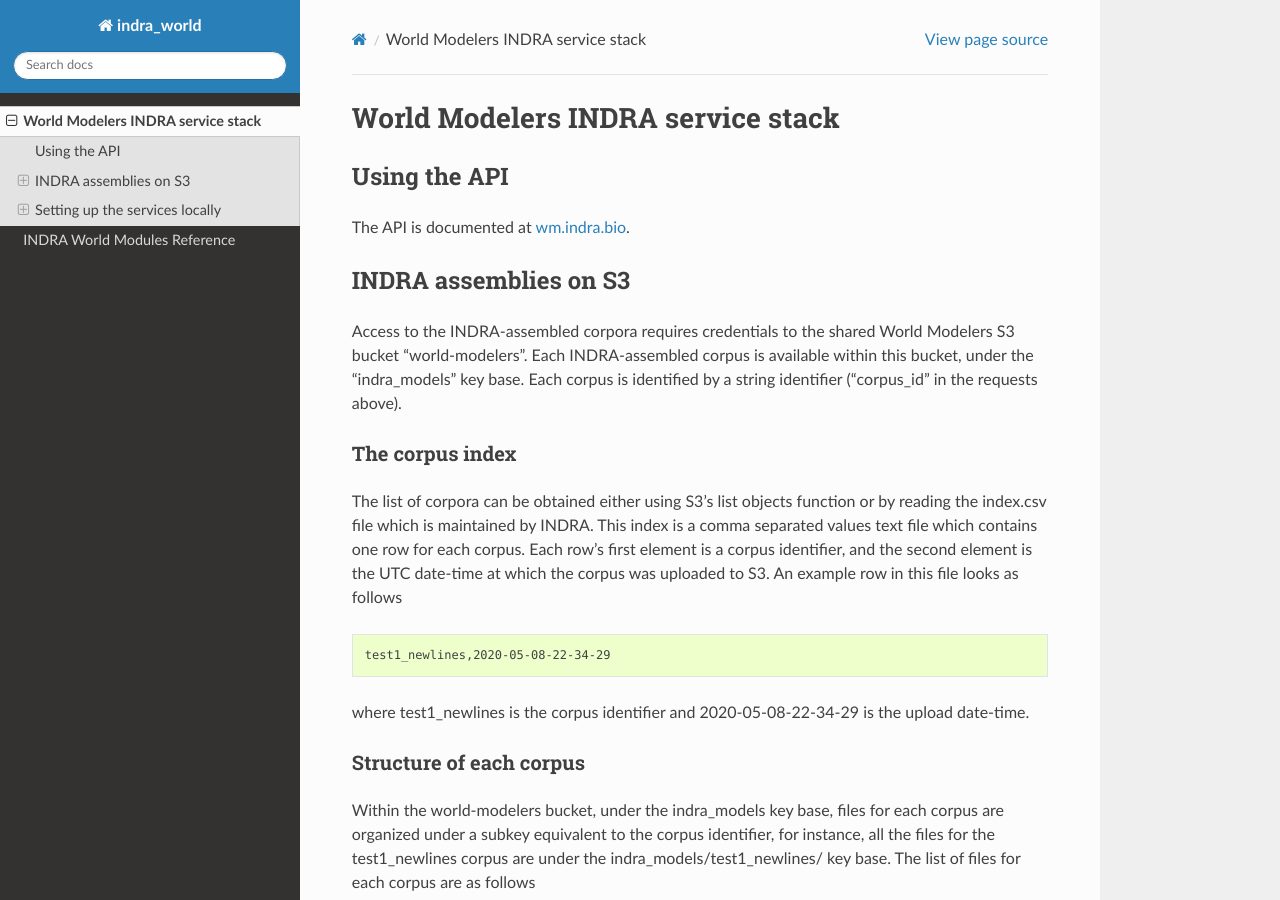
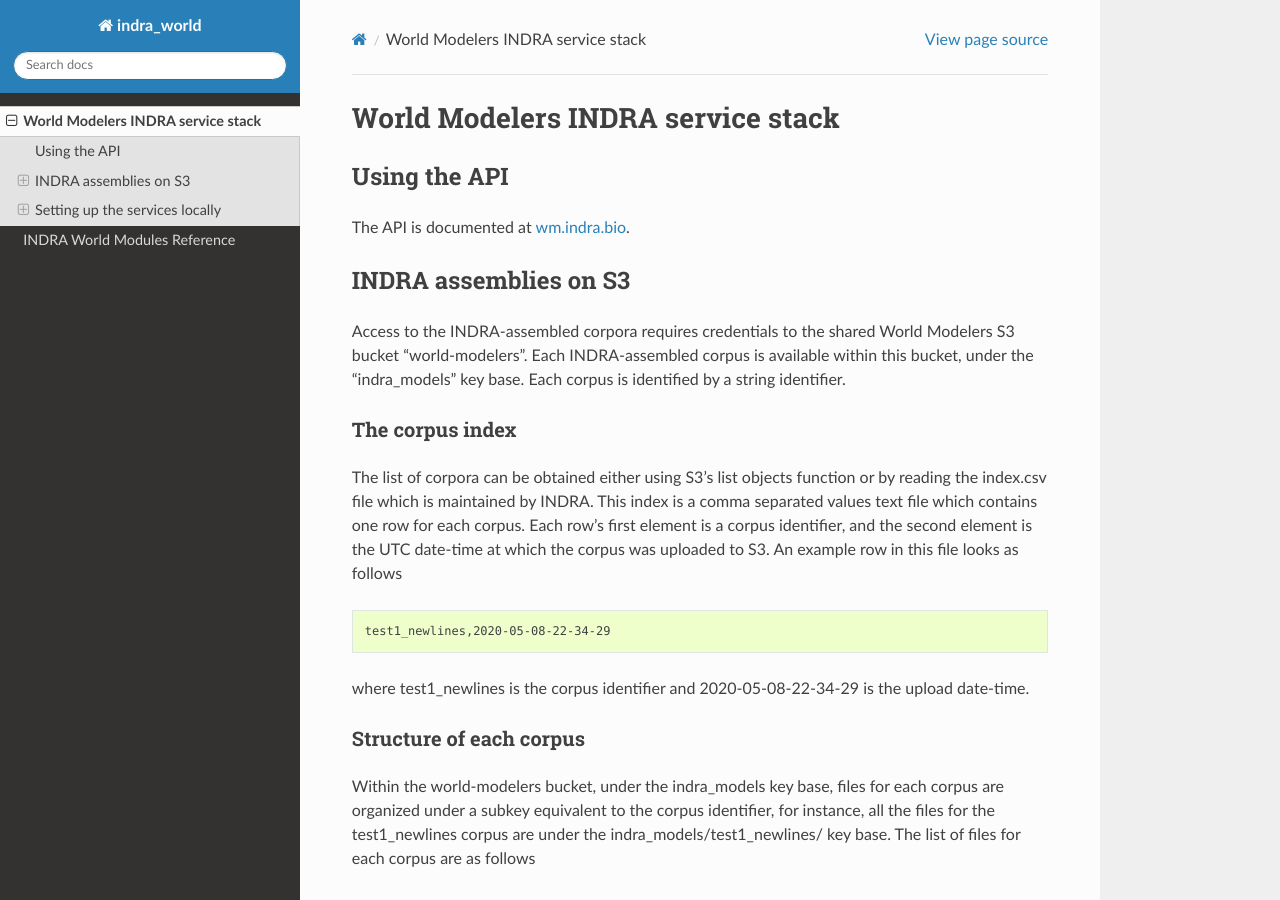
Before and after one commit to gyorilab/indra_world, a Sphinx documentation site: the page built from doc/service.rst, in a window 1280 px wide and 900 px high. Built offline with Sphinx 7.4.7 and the Read the Docs theme 2.0.0, drawn with Linux system fonts in a browser that asks for light colours.

Commit message:
Remove reference to removed text

```diff
--- a/doc/service.rst
+++ b/doc/service.rst
@@ -14,7 +14,7 @@
 Access to the INDRA-assembled corpora requires credentials to the shared
 World Modelers S3 bucket "world-modelers". Each INDRA-assembled corpus is
 available within this bucket, under the "indra_models" key base. Each corpus
-is identified by a string identifier ("corpus_id" in the requests above).
+is identified by a string identifier.
 
 The corpus index
 ~~~~~~~~~~~~~~~~
```
